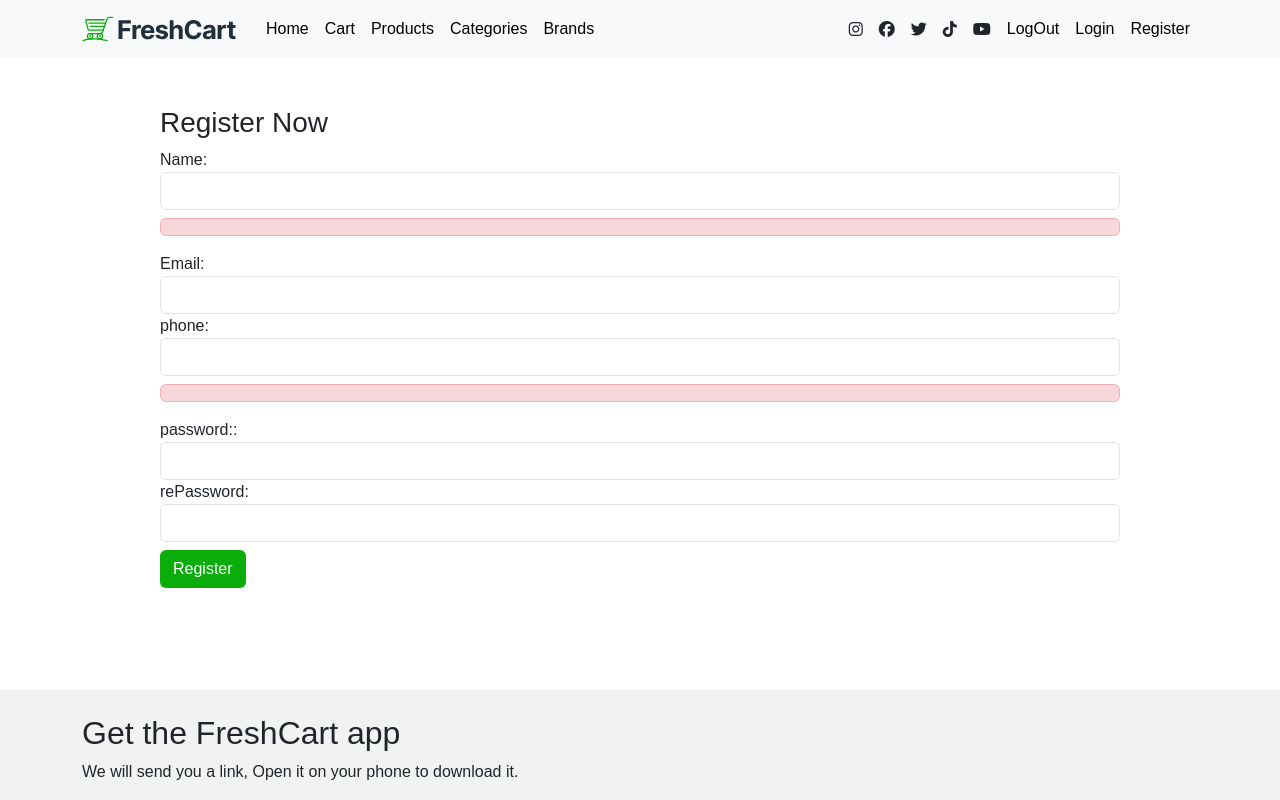
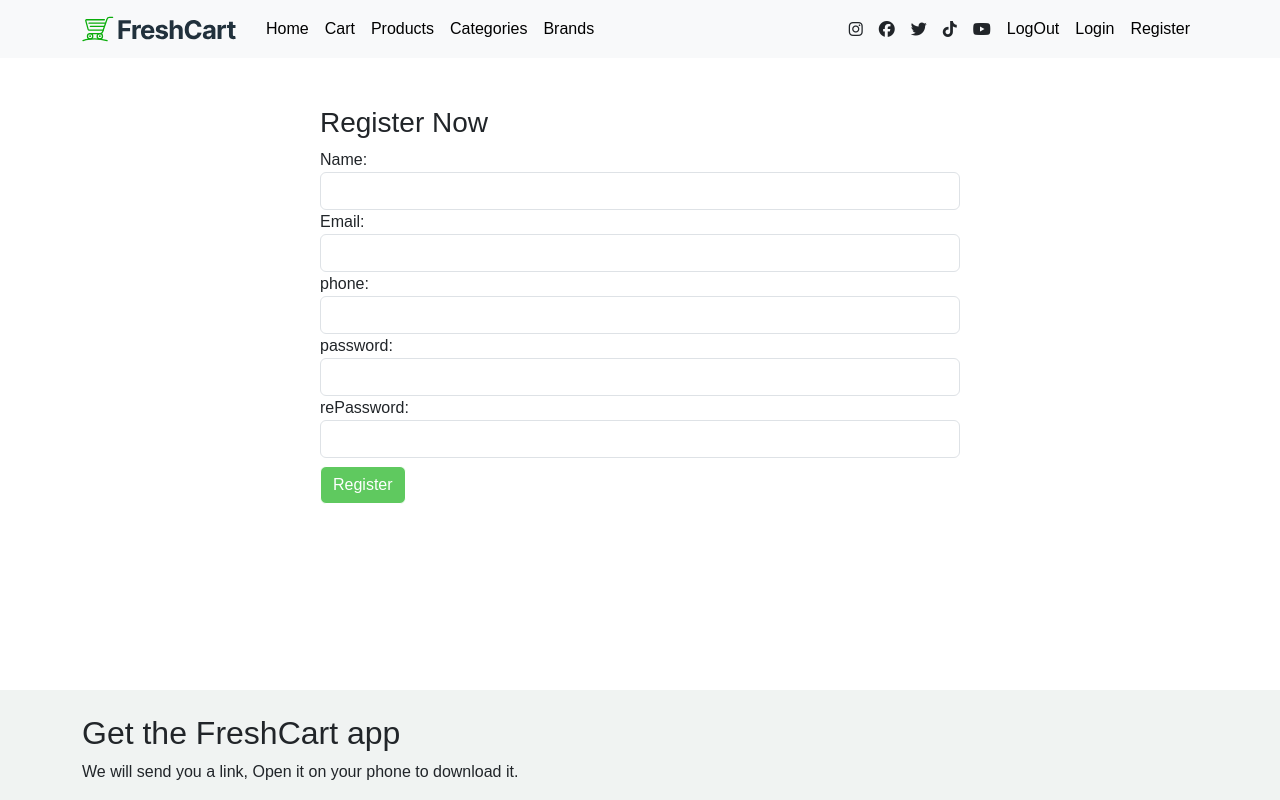
Before and after one commit to Shehab1001/E-Commerce--React, a React (Create React App) app: page /register in a window 1280 px wide. Built offline with nearby package versions, Linux system fonts and the light colour scheme; a web font is replaced by a local one.

Commit message:
validation

```diff
--- a/src/Components/Register/Register.jsx
+++ b/src/Components/Register/Register.jsx
@@ -4,33 +4,57 @@ import * as Yup from 'yup';
 
 export default function Register() {
 
-    function validate(values){
+    // function validate(values){
 
-        let phoneRegex = /\+?(\d{1,3})?[-. (]*(\d{3})[-. )]*(\d{3})[-. ]*(\d{4})/
-        let errors = {};
+    //     let phoneRegex = /^\+\d{1,3}\d{5,9}$/
 
-        if (!values.name){
-            errors.name = "name is required"
-        }
-        else if(values.name.length < 3){
-            errors.name = "name minlength is 3"
-        }
+    //     let emailRegex = /^[a-zA-Z0-9._%+-]+@[a-zA-Z0-9.-]+\.[a-zA-Z]{2,}$/
+    //     let errors = {};
 
-        else if(values.name.length > 11){
-            errors.name = "name maxlength is 11"
-        }
+    //     if (!values.name){
+    //         errors.name = "name is required"
+    //     }
+    //     else if(values.name.length < 3){
+    //         errors.name = "name minlength is 3"
+    //     }
 
-        if (!values.phone){
-            errors.phone = "phone is required"
-        }
-        else if(!phoneRegex.test(values.phone))
-        {
-            errors.phone = "phone is invalid"
-        }
+    //     else if(values.name.length > 11){
+    //         errors.name = "name maxlength is 11"
+    //     }
+
+    //     if (!values.phone){
+    //         errors.phone = "phone is required"
+    //     }
+    //     else if(!phoneRegex.test(values.phone))
+    //     {
+    //         errors.phone = "phone is invalid"
+    //     }
+
+    //     if (!values.email){
+    //         errors.email = "email is required"
+    //     }
+    //     else if(!emailRegex.test(values.email))
+    //     {
+    //         errors.email = "email is invalid"
+    //     }
 
 
-        return errors;
-    }
+
+
+    //     return errors;
+    // }
+
+
+    let phoneRegex = /^\+\d{1,3}\d{5,9}$/
+    let emailRegex = /^[a-zA-Z0-9._%+-]+@[a-zA-Z0-9.-]+\.[a-zA-Z]{2,}$/
+    let passwordRegex = /^(?=.*[a-z])(?=.*[A-Z])(?=.*[!@#$%^&*])/
+        let validationSchema = Yup.object({
+            name: Yup.string().min(3, 'name minlength is 3').max(11, 'name maxlength is 11').required('name is required'),
+            email: Yup.string().matches(emailRegex, ' email is invaild').required('email is required'),
+            phone: Yup.string().matches(phoneRegex, 'phone is invalid').required('phone is required'),
+            password: Yup.string().matches(passwordRegex,'Password must contain at least one lowercase letter, one uppercase letter, and one special character').min(8, 'Password must be at least 8 characters long').required('Password is required'),
+            rePassword: Yup.string().oneOf([Yup.ref('password')], 'Passwords must match').required('Confirm Password is required')
+        });
 
     function submitRegister(values) {
         console.log(values);
@@ -43,35 +67,38 @@ export default function Register() {
             password: '',
             rePassword: '',
             phone: ''
-        }, validate,
+        }, validationSchema,
         onSubmit: submitRegister
     })
 
 
 
     return <>
-        <div className='w-75 mx-auto py-5'>
+        <div className='w-50 mx-auto py-5'>
 
             <h3>Register Now</h3>
             <form onSubmit={formik.handleSubmit}>
                 <label htmlFor="name">Name:</label>
                 <input className='form-control' name='name' value={formik.values.name} id='name' onChange={formik.handleChange} onBlur={formik.handleBlur} />
-                <div className='alert alert-danger p-2 mt-2'>{formik.errors.name}</div>
+                {formik.errors.name && formik.touched.name ?<div className='alert alert-danger p-2 mt-2'>{formik.errors.name}</div>:''}
 
                 <label htmlFor="email">Email:</label>
                 <input className='form-control' name='email' value={formik.values.email} id='email' onChange={formik.handleChange} onBlur={formik.handleBlur} />
+                {formik.errors.email && formik.touched.email ? <div className='alert alert-danger p-2 mt-2'>{formik.errors.email}</div>:''}
 
                 <label htmlFor="phone">phone:</label>
                 <input className='form-control' name='phone' value={formik.values.phone} id='phone' onChange={formik.handleChange} onBlur={formik.handleBlur} />
-                <div className='alert alert-danger p-2 mt-2'>{formik.errors.phone}</div>
+               {formik.errors.phone && formik.touched.phone ? <div className='alert alert-danger p-2 mt-2'>{formik.errors.phone}</div>:''}
 
-                <label htmlFor="password">password::</label>
+                <label htmlFor="password">password:</label>
                 <input className='form-control' name='password' value={formik.values.password} id='password' onChange={formik.handleChange} onBlur={formik.handleBlur} />
+                {formik.errors.password && formik.touched.password ? <div className='alert alert-danger p-2 mt-2'>{formik.errors.password}</div>:''}
 
                 <label htmlFor="rePassword">rePassword:</label>
                 <input className='form-control' name='rePassword' value={formik.values.rePassword} id='rePassword' onChange={formik.handleChange} onBlur={formik.handleBlur} />
+                {formik.errors.rePassword && formik.touched.rePassword ? <div className='alert alert-danger p-2 mt-2'>{formik.errors.rePassword}</div>:''}
 
-                <button type='submit' className='btn bg-main text-white mt-2'>Register</button>
+                <button type='submit' disabled={!(formik.isValid && formik.dirty)} className='btn bg-main text-white mt-2'>Register</button>
             </form>
         </div>
 
```
